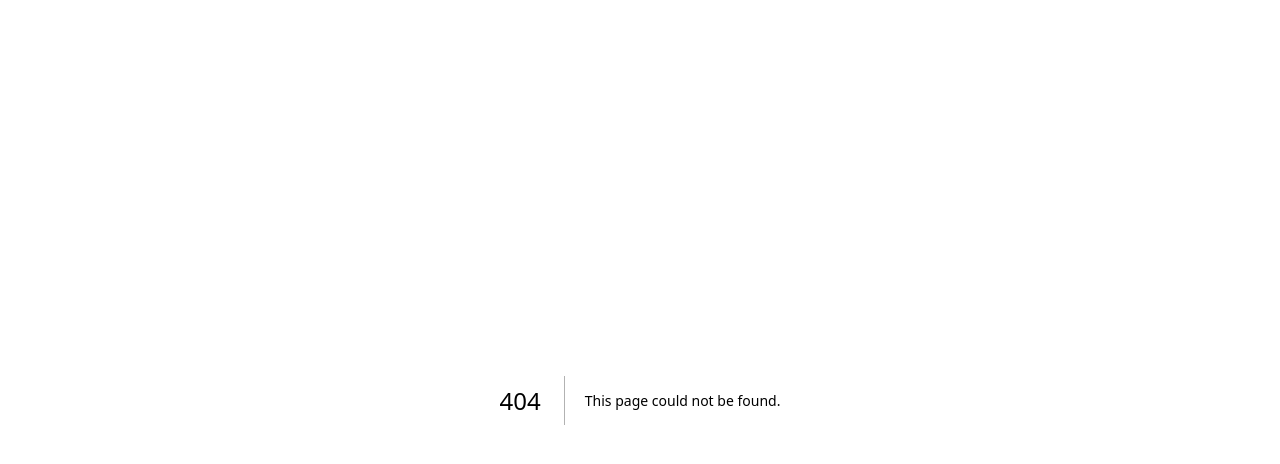
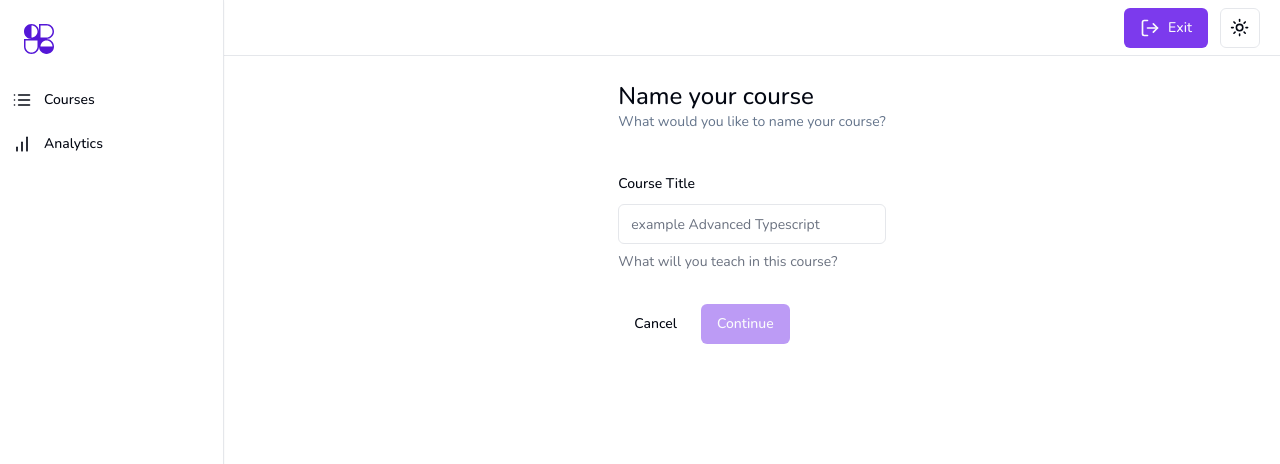
Before and after one commit to kaushiksheel/virtu-learn, a Next.js app: page /mentor/create in a window 1280 px wide. Before the commit this address had no page. Shown: the top 464 px of the page. Built offline with nearby package versions, Linux system fonts and the light colour scheme.

Commit message:
feat : add course create form

```diff
--- a/src/app/(dashboard)/(routes)/mentor/courses/page.tsx
+++ b/src/app/(dashboard)/(routes)/mentor/courses/page.tsx
@@ -1,7 +1,19 @@
+import { Button } from "@/components/ui/button";
+import { Plus } from "lucide-react";
+import Link from "next/link";
 import React from "react";
 
-function CoursesPae() {
-  return <div>fds</div>;
+function CoursesPage() {
+  return (
+    <div className="p-6">
+      <Link href="/mentor/create" className="">
+        <Button variant="outline" className="flex items-center gap-2">
+          <Plus />
+          Add Course
+        </Button>
+      </Link>
+    </div>
+  );
 }
 
-export default CoursesPae;
+export default CoursesPage;
--- /dev/null
+++ b/src/app/(dashboard)/(routes)/mentor/create/page.tsx
@@ -0,0 +1,102 @@
+"use client";
+import React from "react";
+
+import * as z from "zod";
+import axios, { AxiosError } from "axios";
+import { zodResolver } from "@hookform/resolvers/zod";
+import { useForm } from "react-hook-form";
+import { useRouter } from "next/navigation";
+
+import {
+  Form,
+  FormControl,
+  FormDescription,
+  FormField,
+  FormItem,
+  FormLabel,
+  FormMessage,
+} from "@/components/ui/form";
+import { Button } from "@/components/ui/button";
+import { Input } from "@/components/ui/input";
+import Link from "next/link";
+import toast from "react-hot-toast";
+
+const formSchema = z.object({
+  title: z.string().min(1, {
+    message: "Title is required",
+  }),
+});
+
+function CourseCreatePage() {
+  const router = useRouter();
+  const form = useForm<z.infer<typeof formSchema>>({
+    resolver: zodResolver(formSchema),
+    defaultValues: {
+      title: "",
+    },
+  });
+
+  const { isValid, isSubmitting } = form.formState;
+
+  const onSubmit = async (values: z.infer<typeof formSchema>) => {
+    try {
+      const res = await axios.post("/api/course", values);
+      router.push(`/mentor/courses/${res.data.id}`);
+    } catch (error) {
+      if (error instanceof AxiosError) {
+        toast.error("Something went wrong");
+      }
+    }
+  };
+
+  return (
+    <div className="max-w-4xl mx-auto flex md:items-center md:justify-center h-full p-6">
+      <div className="text-2xl">
+        <h1 className="font-medium">Name your course</h1>
+        <p className="text-sm text-slate-500">
+          What would you like to name your course?
+        </p>
+        <Form {...form}>
+          <form
+            onSubmit={form.handleSubmit(onSubmit)}
+            className="space-y-8 flex flex-col mt-8"
+          >
+            <FormField
+              control={form.control}
+              name="title"
+              render={({ field }) => (
+                <FormItem>
+                  <FormLabel>Course Title</FormLabel>
+                  <FormControl>
+                    <Input
+                      disabled={isSubmitting}
+                      type="text"
+                      placeholder="example Advanced Typescript"
+                      {...field}
+                    />
+                  </FormControl>
+                  <FormDescription>
+                    What will you teach in this course?
+                  </FormDescription>
+                  <FormMessage />
+                </FormItem>
+              )}
+            />
+            <div className="flex items-center gap-x-2">
+              <Link href="/">
+                <Button type="button" variant="ghost">
+                  Cancel
+                </Button>
+              </Link>
+              <Button type="submit" disabled={!isValid || isSubmitting}>
+                Continue
+              </Button>
+            </div>
+          </form>
+        </Form>
+      </div>
+    </div>
+  );
+}
+
+export default CourseCreatePage;
--- a/src/app/layout.tsx
+++ b/src/app/layout.tsx
@@ -1,10 +1,10 @@
 import type { Metadata } from "next";
-import { Inter } from "next/font/google";
+
 import "./globals.css";
 import { ClerkProvider } from "@clerk/nextjs";
 import { ThemeProvider } from "@/components/theme-provider";
-
-const inter = Inter({ subsets: ["latin"] });
+import { Nunito } from "next/font/google";
+import ToastProvider from "@/components/providers/toaster-provider";
 
 export const metadata: Metadata = {
   title: "VirtuLearn",
@@ -19,6 +19,11 @@
   },
 };
 
+const nunito = Nunito({
+  subsets: ["latin"],
+  weight: ["300", "400", "500", "600"],
+});
+
 export default function RootLayout({
   children,
 }: Readonly<{
@@ -27,13 +32,14 @@
   return (
     <ClerkProvider>
       <html lang="en">
-        <body className={inter.className}>
+        <body className={nunito.className}>
           <ThemeProvider
             attribute="class"
             defaultTheme="system"
             enableSystem
             disableTransitionOnChange
           >
+            <ToastProvider />
             {children}
           </ThemeProvider>
         </body>
--- /dev/null
+++ b/src/components/providers/toaster-provider.tsx
@@ -0,0 +1,11 @@
+"use client";
+
+import React from "react";
+
+import { Toaster } from "react-hot-toast";
+
+function ToastProvider() {
+  return <Toaster />;
+}
+
+export default ToastProvider;
--- /dev/null
+++ b/src/components/ui/form.tsx
@@ -0,0 +1,176 @@
+import * as React from "react"
+import * as LabelPrimitive from "@radix-ui/react-label"
+import { Slot } from "@radix-ui/react-slot"
+import {
+  Controller,
+  ControllerProps,
+  FieldPath,
+  FieldValues,
+  FormProvider,
+  useFormContext,
+} from "react-hook-form"
+
+import { cn } from "@/lib/utils"
+import { Label } from "@/components/ui/label"
+
+const Form = FormProvider
+
+type FormFieldContextValue<
+  TFieldValues extends FieldValues = FieldValues,
+  TName extends FieldPath<TFieldValues> = FieldPath<TFieldValues>
+> = {
+  name: TName
+}
+
+const FormFieldContext = React.createContext<FormFieldContextValue>(
+  {} as FormFieldContextValue
+)
+
+const FormField = <
+  TFieldValues extends FieldValues = FieldValues,
+  TName extends FieldPath<TFieldValues> = FieldPath<TFieldValues>
+>({
+  ...props
+}: ControllerProps<TFieldValues, TName>) => {
+  return (
+    <FormFieldContext.Provider value={{ name: props.name }}>
+      <Controller {...props} />
+    </FormFieldContext.Provider>
+  )
+}
+
+const useFormField = () => {
+  const fieldContext = React.useContext(FormFieldContext)
+  const itemContext = React.useContext(FormItemContext)
+  const { getFieldState, formState } = useFormContext()
+
+  const fieldState = getFieldState(fieldContext.name, formState)
+
+  if (!fieldContext) {
+    throw new Error("useFormField should be used within <FormField>")
+  }
+
+  const { id } = itemContext
+
+  return {
+    id,
+    name: fieldContext.name,
+    formItemId: `${id}-form-item`,
+    formDescriptionId: `${id}-form-item-description`,
+    formMessageId: `${id}-form-item-message`,
+    ...fieldState,
+  }
+}
+
+type FormItemContextValue = {
+  id: string
+}
+
+const FormItemContext = React.createContext<FormItemContextValue>(
+  {} as FormItemContextValue
+)
+
+const FormItem = React.forwardRef<
+  HTMLDivElement,
+  React.HTMLAttributes<HTMLDivElement>
+>(({ className, ...props }, ref) => {
+  const id = React.useId()
+
+  return (
+    <FormItemContext.Provider value={{ id }}>
+      <div ref={ref} className={cn("space-y-2", className)} {...props} />
+    </FormItemContext.Provider>
+  )
+})
+FormItem.displayName = "FormItem"
+
+const FormLabel = React.forwardRef<
+  React.ElementRef<typeof LabelPrimitive.Root>,
+  React.ComponentPropsWithoutRef<typeof LabelPrimitive.Root>
+>(({ className, ...props }, ref) => {
+  const { error, formItemId } = useFormField()
+
+  return (
+    <Label
+      ref={ref}
+      className={cn(error && "text-destructive", className)}
+      htmlFor={formItemId}
+      {...props}
+    />
+  )
+})
+FormLabel.displayName = "FormLabel"
+
+const FormControl = React.forwardRef<
+  React.ElementRef<typeof Slot>,
+  React.ComponentPropsWithoutRef<typeof Slot>
+>(({ ...props }, ref) => {
+  const { error, formItemId, formDescriptionId, formMessageId } = useFormField()
+
+  return (
+    <Slot
+      ref={ref}
+      id={formItemId}
+      aria-describedby={
+        !error
+          ? `${formDescriptionId}`
+          : `${formDescriptionId} ${formMessageId}`
+      }
+      aria-invalid={!!error}
+      {...props}
+    />
+  )
+})
+FormControl.displayName = "FormControl"
+
+const FormDescription = React.forwardRef<
+  HTMLParagraphElement,
+  React.HTMLAttributes<HTMLParagraphElement>
+>(({ className, ...props }, ref) => {
+  const { formDescriptionId } = useFormField()
+
+  return (
+    <p
+      ref={ref}
+      id={formDescriptionId}
+      className={cn("text-sm text-muted-foreground", className)}
+      {...props}
+    />
+  )
+})
+FormDescription.displayName = "FormDescription"
+
+const FormMessage = React.forwardRef<
+  HTMLParagraphElement,
+  React.HTMLAttributes<HTMLParagraphElement>
+>(({ className, children, ...props }, ref) => {
+  const { error, formMessageId } = useFormField()
+  const body = error ? String(error?.message) : children
+
+  if (!body) {
+    return null
+  }
+
+  return (
+    <p
+      ref={ref}
+      id={formMessageId}
+      className={cn("text-sm font-medium text-destructive", className)}
+      {...props}
+    >
+      {body}
+    </p>
+  )
+})
+FormMessage.displayName = "FormMessage"
+
+export {
+  useFormField,
+  Form,
+  FormItem,
+  FormLabel,
+  FormControl,
+  FormDescription,
+  FormMessage,
+  FormField,
+}
--- /dev/null
+++ b/src/components/ui/input.tsx
@@ -0,0 +1,25 @@
+import * as React from "react"
+
+import { cn } from "@/lib/utils"
+
+export interface InputProps
+  extends React.InputHTMLAttributes<HTMLInputElement> {}
+
+const Input = React.forwardRef<HTMLInputElement, InputProps>(
+  ({ className, type, ...props }, ref) => {
+    return (
+      <input
+        type={type}
+        className={cn(
+          "flex h-10 w-full rounded-md border border-input bg-background px-3 py-2 text-sm ring-offset-background file:border-0 file:bg-transparent file:text-sm file:font-medium placeholder:text-muted-foreground focus-visible:outline-none focus-visible:ring-2 focus-visible:ring-ring focus-visible:ring-offset-2 disabled:cursor-not-allowed disabled:opacity-50",
+          className
+        )}
+        ref={ref}
+        {...props}
+      />
+    )
+  }
+)
+Input.displayName = "Input"
+
+export { Input }
--- /dev/null
+++ b/src/components/ui/label.tsx
@@ -0,0 +1,26 @@
+"use client"
+
+import * as React from "react"
+import * as LabelPrimitive from "@radix-ui/react-label"
+import { cva, type VariantProps } from "class-variance-authority"
+
+import { cn } from "@/lib/utils"
+
+const labelVariants = cva(
+  "text-sm font-medium leading-none peer-disabled:cursor-not-allowed peer-disabled:opacity-70"
+)
+
+const Label = React.forwardRef<
+  React.ElementRef<typeof LabelPrimitive.Root>,
+  React.ComponentPropsWithoutRef<typeof LabelPrimitive.Root> &
+    VariantProps<typeof labelVariants>
+>(({ className, ...props }, ref) => (
+  <LabelPrimitive.Root
+    ref={ref}
+    className={cn(labelVariants(), className)}
+    {...props}
+  />
+))
+Label.displayName = LabelPrimitive.Root.displayName
+
+export { Label }
```
Also changed, not shown: package.json (+7 -1 lines), 2 other files (tests, documents, lock files or other folders).
